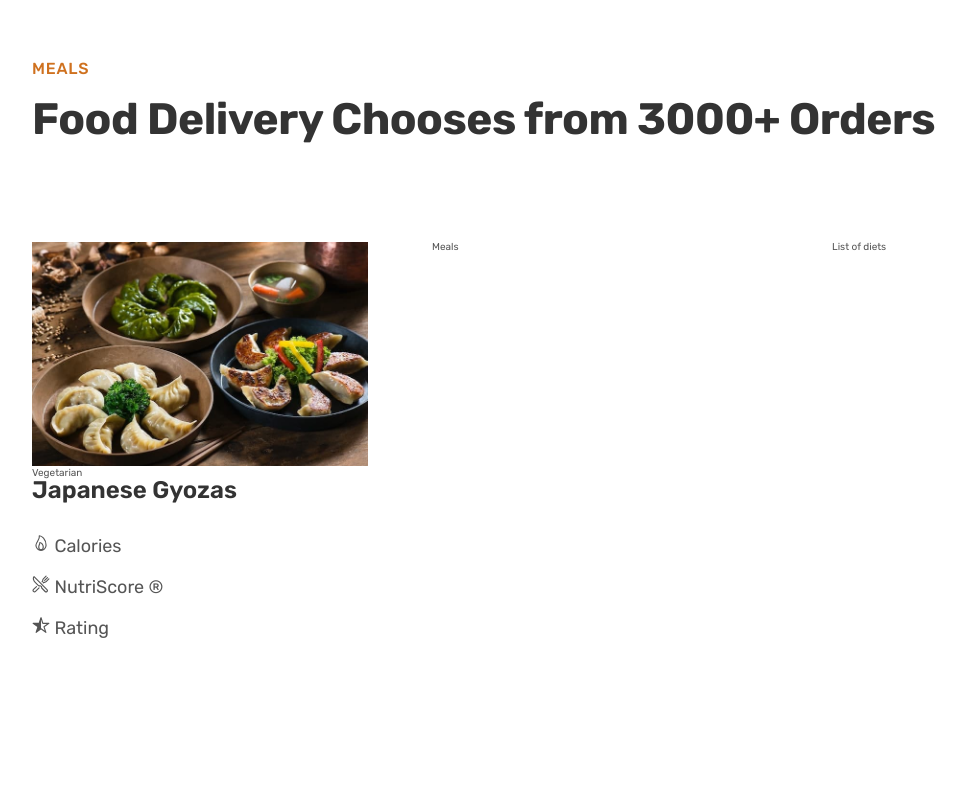
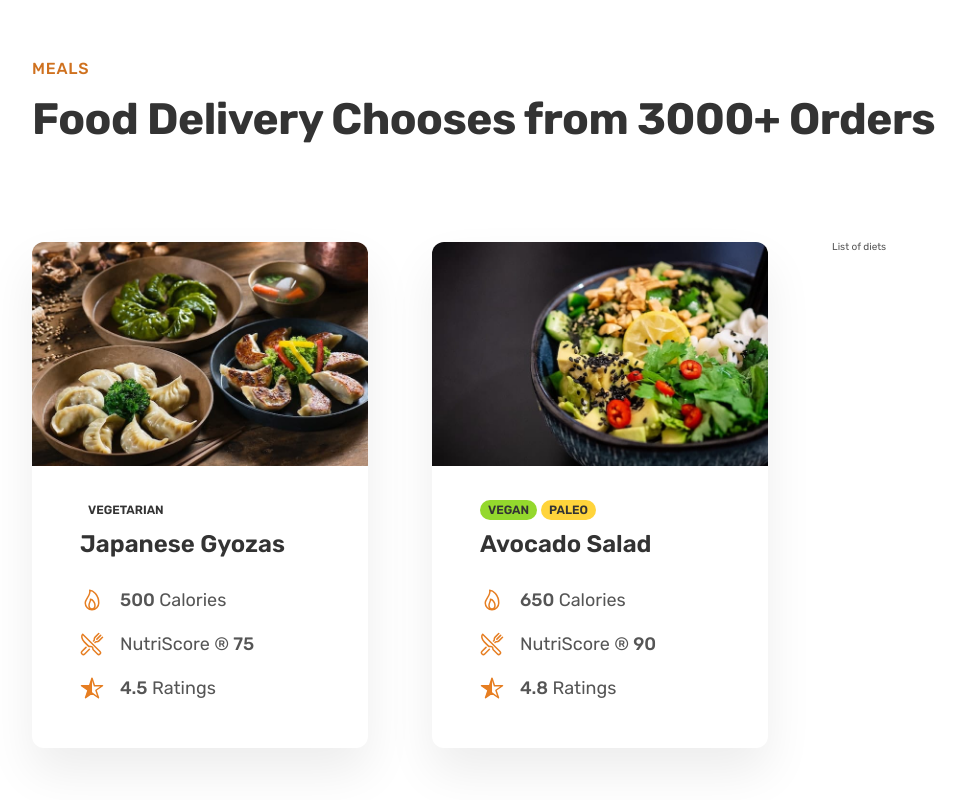
Before and after one commit to biruk1122/Food-Delivery, a plain HTML site: page index.html in a window 1280 px wide. Shown: the part 2936-3736 px from the top of the page, without its empty margins (40-1006 px from the left). Before the commit the page ends 3669 px from the top, so only its background shows below. Drawn offline with nearby package versions, Linux system fonts and the light colour scheme.

Commit message:
building the meal section part 2

```diff
--- a/css/style.css
+++ b/css/style.css
@@ -13,6 +13,10 @@ body {
   line-height: 1;
   font-weight: 400;
   color: #555;
+}
+
+strong {
+  font-weight: 500;
 }
 
 .section-hero {
@@ -338,8 +342,55 @@ body {
   gap: 2rem;
 }
 
+.meal {
+  box-shadow: 0 2.4rem 4.8rem rgba(0, 0, 0, 0.075);
+  border-radius: 1.2rem;
+  overflow: hidden;
+}
+
+.meal-content {
+  padding: 3.2rem 4.8rem 4.8rem 4.8rem;
+}
+
+.meal-tags {
+  margin-bottom: 1.2rem;
+  display: flex;
+  gap: 0.4rem;
+}
+
+.tag {
+  display: inline-block;
+  padding: 0.4rem 0.8rem;
+  font-size: 1.2rem;
+  text-transform: uppercase;
+  color: #333;
+  border-radius: 100px;
+  font-weight: 600;
+}
+
+.tag--vegetarian {
+  background-color: #51cf66;
+}
+
+.tag--vegan {
+  background-color: #94d82d;
+}
+
+.tag--paleo {
+  background-color: #ffd43b;
+}
+
 .meal-attribute {
   font-size: 1.8rem;
+  display: flex;
+  align-items: center;
+  gap: 1.6rem;
+}
+
+.meal-icon {
+  height: 2.4rem;
+  width: 2.4rem;
+  color: #e67e22;
 }
 
 .meal-img {
--- a/index.html
+++ b/index.html
@@ -175,23 +175,67 @@
               class="meal-img"
               alt="Japanese Gyozas"
             />
+            <div class="meal-content">
+              <div class="meal-tags">
                 <span class="tag">Vegetarian</span>
+              </div>
+
               <p class="meal-title">Japanese Gyozas</p>
               <ul class="meal-attributes">
                 <li class="meal-attribute">
-                <ion-icon name="flame-outline"></ion-icon> <span>Calories</span>
+                  <ion-icon class="meal-icon" name="flame-outline"></ion-icon>
+                  <span><strong>500</strong> Calories</span>
                 </li>
                 <li class="meal-attribute">
-                <ion-icon name="restaurant-outline"></ion-icon>
-                <span>NutriScore &reg;</span>
+                  <ion-icon
+                    class="meal-icon"
+                    name="restaurant-outline"
+                  ></ion-icon>
+                  <span>NutriScore &reg;<strong> 75</strong></span>
                 </li>
                 <li class="meal-attribute">
-                <ion-icon name="star-half-outline"></ion-icon>
-                <span>Rating</span>
+                  <ion-icon
+                    class="meal-icon"
+                    name="star-half-outline"
+                  ></ion-icon>
+                  <span><strong>4.5</strong> Ratings</span>
                 </li>
               </ul>
             </div>
-          <div class="meal">Meals</div>
+          </div>
+
+          <div class="meal">
+            <img src="image/meal-2.jpg" class="meal-img" alt="avocado salad" />
+            <div class="meal-content">
+              <div class="meal-tags">
+                <span class="tag tag--vegan">Vegan</span>
+                <span class="tag tag--paleo">Paleo </span>
+              </div>
+
+              <p class="meal-title">Avocado Salad</p>
+              <ul class="meal-attributes">
+                <li class="meal-attribute">
+                  <ion-icon class="meal-icon" name="flame-outline"></ion-icon>
+                  <span><strong>650</strong> Calories</span>
+                </li>
+                <li class="meal-attribute">
+                  <ion-icon
+                    class="meal-icon"
+                    name="restaurant-outline"
+                  ></ion-icon>
+                  <span>NutriScore &reg;<strong> 90</strong></span>
+                </li>
+                <li class="meal-attribute">
+                  <ion-icon
+                    class="meal-icon"
+                    name="star-half-outline"
+                  ></ion-icon>
+                  <span><strong>4.8</strong> Ratings</span>
+                </li>
+              </ul>
+            </div>
+          </div>
+
           <div class="list">List of diets</div>
         </div>
       </section>
```
Lines whose indentation alone changed are shown as unchanged.
